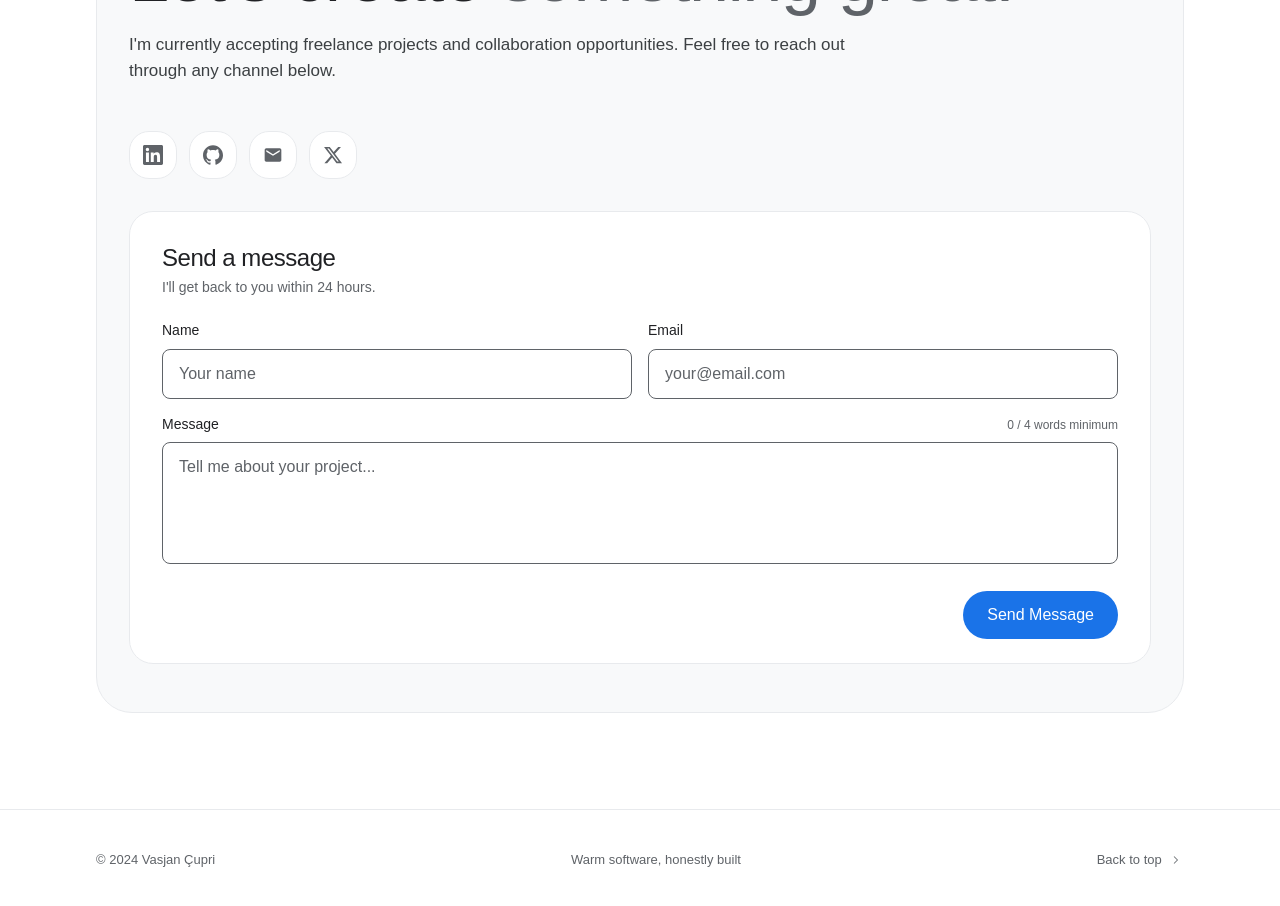
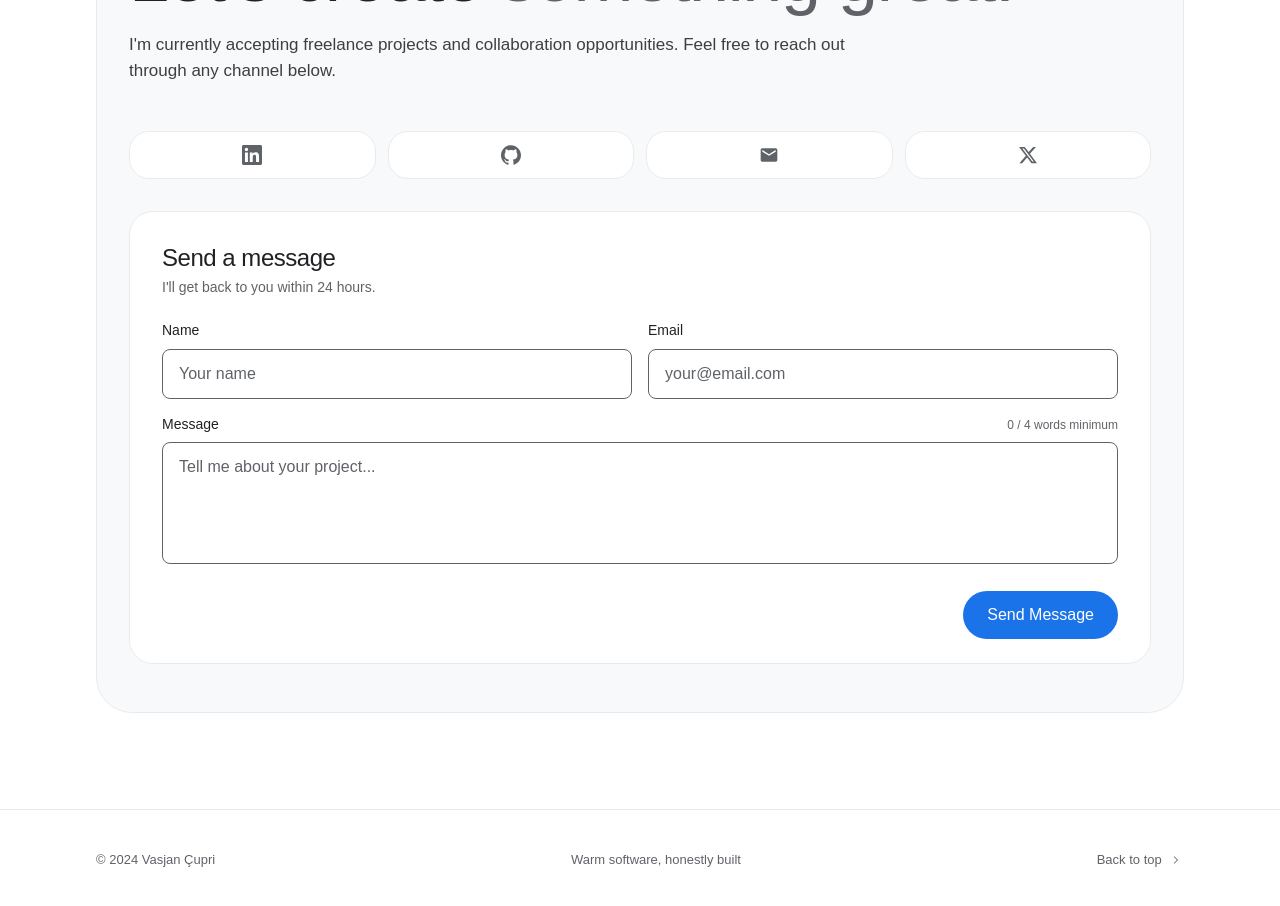
Before and after one commit to v4sj4n/v4sj4n-site, a Next.js app: page /en in a window 1280 px wide. Shown: the part 2200-3106 px from the top of the page. Built offline with nearby package versions, Linux system fonts and the light colour scheme; no server answers; a web font is replaced by a local one.

Commit message:
feat: flex contact icons to equal-width row

```diff
--- a/components/ContactSection.tsx
+++ b/components/ContactSection.tsx
@@ -98,16 +98,16 @@ export function ContactSection() {
 					</div>
 
 					<Reveal delay={0.16}>
-						<Stagger className="flex flex-row items-center gap-3">
+						<Stagger className="flex flex-row items-stretch gap-3">
 							{channels.map(({ key, href, icon: Icon }) => (
-								<StaggerItem key={key}>
+								<StaggerItem key={key} className="flex-1">
 									<a
 										href={href}
 										target={key === "email" ? undefined : "_blank"}
 										rel={key === "email" ? undefined : "noopener noreferrer"}
 										aria-label={t(`channels.${key}.label`)}
 										title={t(`channels.${key}.label`)}
-										className="contact-channel group flex size-12 items-center justify-center active:scale-[0.98]"
+										className="contact-channel group flex h-12 w-full items-center justify-center active:scale-[0.98]"
 									>
 										<Icon className="size-5 shrink-0 text-muted-foreground transition-colors duration-150 group-hover:text-foreground" />
 									</a>
```
